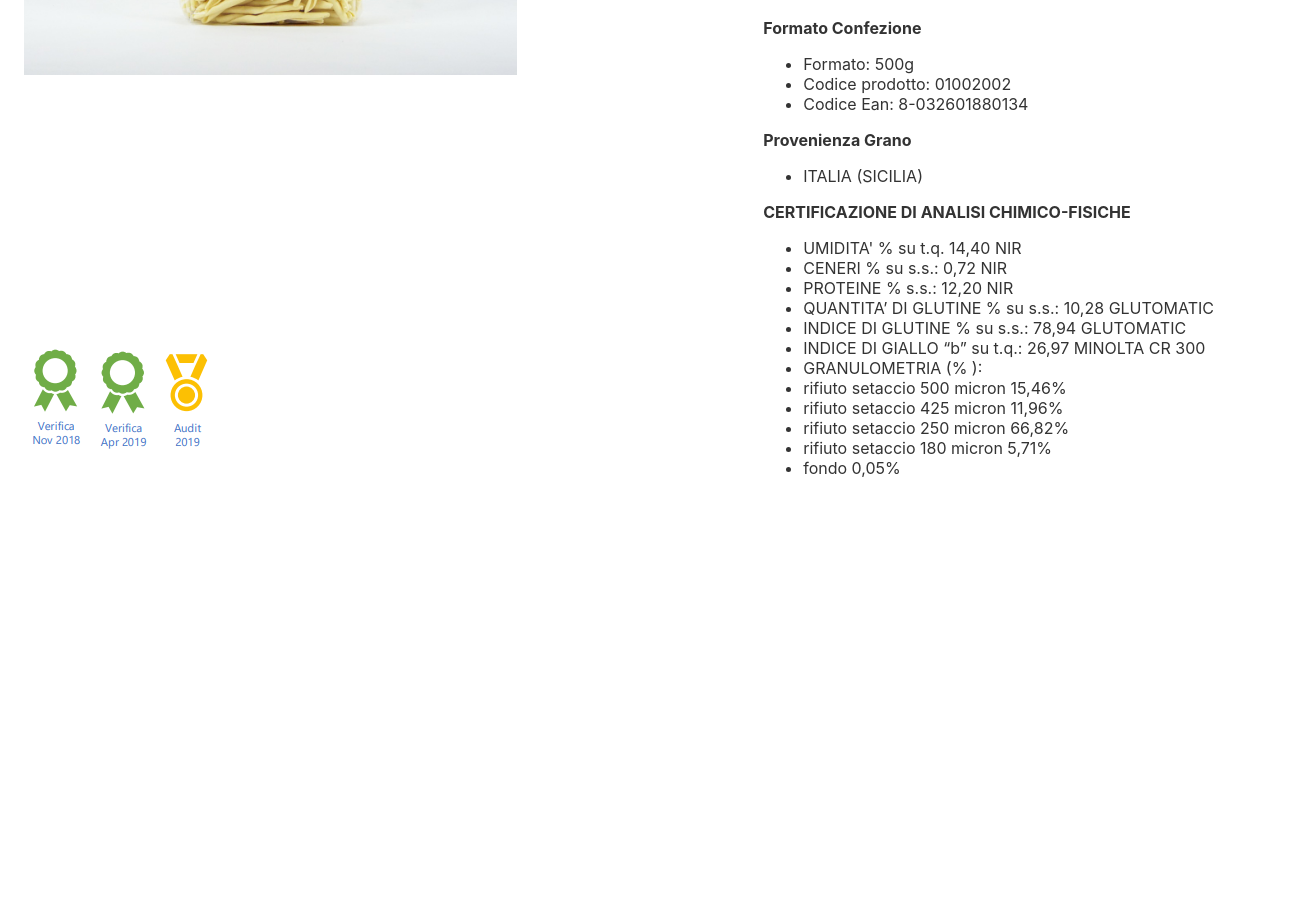
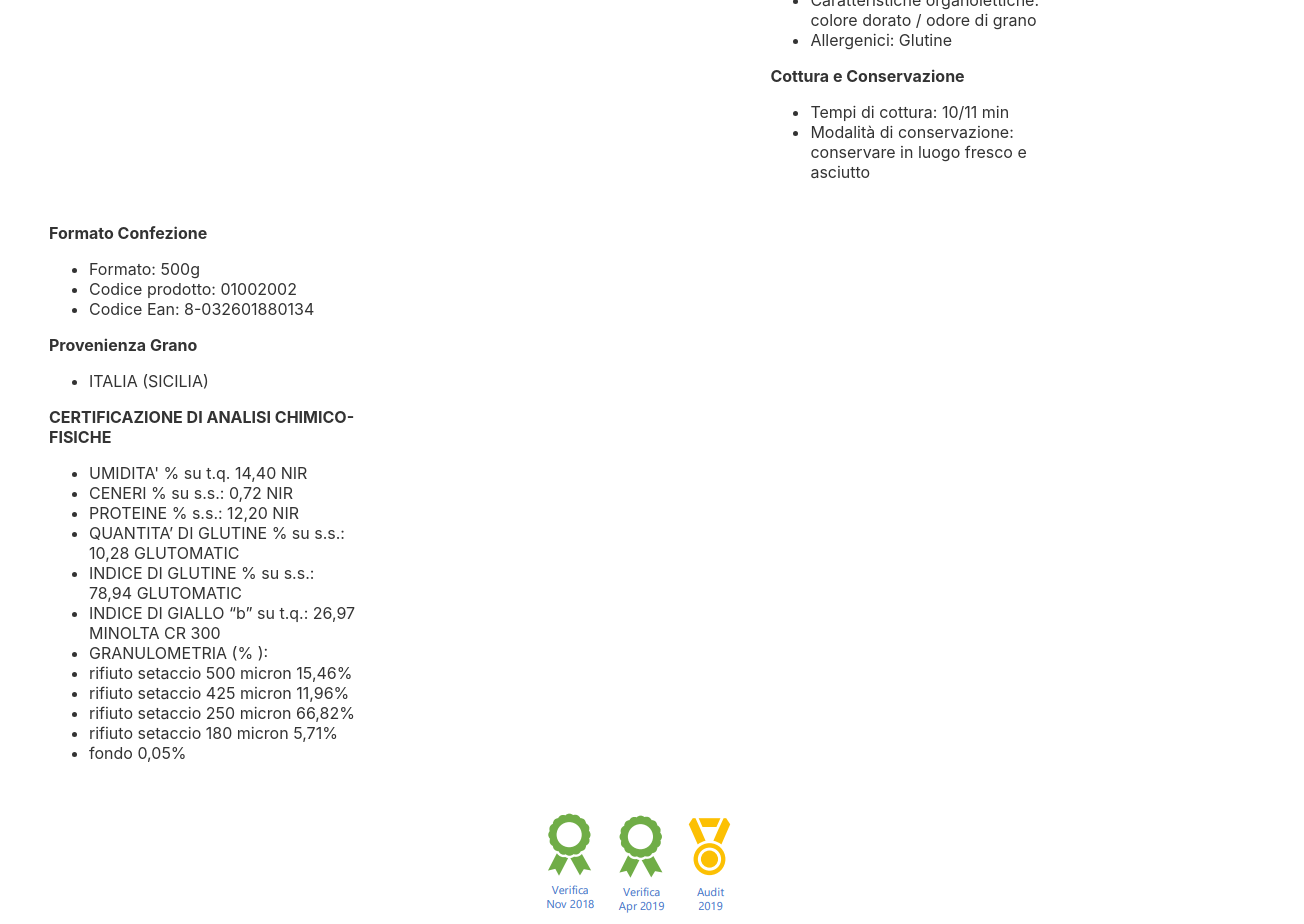
Before and after one commit to macettiandrea/astorino, a Svelte app: page / in a window 1280 px wide. Shown: the part 442-1366 px from the top of the page, 1304 px wide, since content can reach past the window. Before the commit the page ends 952 px from the top, so only its background shows below. Built offline with nearby package versions, Linux system fonts and the light colour scheme.

Commit message:
Update App.svelte

```diff
--- a/src/App.svelte
+++ b/src/App.svelte
@@ -3,11 +3,11 @@
 </script>
 
 <main>
-	<div class="immagine">
+	<div clas="colonna_sx">
 		<img id="img1" src="images/pasta2.jpeg" class="rounded float-left" alt="Immagine Pasta">
 	</div>
 
-	<div class="div2">
+	<div class="colonna_dx">
 		<b>Valori nutrizionali per 100g</b>
 		<ul>
 			<li>Energia:KJ 1480 / Kcal 350</li>
@@ -29,6 +29,9 @@
 			<li>Tempi di cottura: 10/11 min</li>
 				<li>Modalità di conservazione: conservare in luogo fresco e asciutto</li>
 	</ul>
+
+</div>
+	<div class="colonna_dx2">
 		<b>Formato Confezione</b>
 		<ul>
 		<li>Formato: 500g</li>
@@ -38,7 +41,7 @@
 		<b>Provenienza Grano</b>
 		<ul>
 		<li>ITALIA (SICILIA)</li>
-	</ul>
+		</ul>
 
 			<b>CERTIFICAZIONE DI ANALISI CHIMICO-FISICHE</b>
 			<ul>
@@ -51,7 +54,7 @@
 						<li>QUANTITA’ DI GLUTINE % su s.s.: 10,28 GLUTOMATIC</li>
 
 							<li>INDICE DI GLUTINE % su s.s.: 78,94 GLUTOMATIC</li>
-								<li>INDICE DI GIALLO “b” su t.q.: 26,97 MINOLTA CR 300</li>
+				<li>INDICE DI GIALLO “b” su t.q.: 26,97 MINOLTA CR 300</li>
 
 									<li>GRANULOMETRIA (% ):</li>
 
@@ -62,20 +65,15 @@
 												<li>rifiuto setaccio 250 micron 66,82%</li>
 													<li>rifiuto setaccio 180 micron 5,71%</li>
 														<li>fondo 0,05%
-	</ul>
-	</div>
+		</ul>
+
+</div>
 	<div class="certificazioni">
-		<table class="certificati">
-			<tbody>
-			<tr>
 			<a href="https://algoexplorer.io/tx/DQIEJ3ZNNT2LRAFHTDESEONZFJP7FA35PRS6LLUQ7Y24RGT4DVEA" valign=”top” width=”186″ ><img src="images/certificato1.png" class="rounded float-left" alt=" "></a>
 			<a href="https://algoexplorer.io/tx/ZTFUZVEQW7QEOZCBKUKEKLMEMCQTUZVYYUQ4NIVPV3FUMY5557GQ" valign=”top” width=”186″ ><img src="images/certificato2.png" class="rounded float-left" alt=" "></a>
 			<a href="https://algoexplorer.io/tx/DHNKUC2UTC7CUO5DBR3L4PQ4W23KZ627XIAEVQW62RUYZAY7CSZA" valign=”top” width=”186″ ><img src="images/certificato3.png" class="rounded float-left" alt=" "></a>
 
-		</tr></tbody></table>
 
-
-	</div>
 
 	<div style="clear: both;">
 		</div>
@@ -87,30 +85,42 @@
 		padding: 1em;
 		max-width: 240px;
 		margin: 0 auto;
+		margin-top:100px;
 	}
-	.div2 {
-		float: right;
-		text-align: justify;
-		width: 40%;
+
+	.colonna_sx {
+		float:left;
+		width: 50%;
+		margin: 25px;
+		padding: 25px;
 	}
+
+	.colonna_dx {
+		text-align: left;
+		float: left;
+		width: 25%;
+		margin-left: 300px;
+	}
+
+	.colonna_dx2 {
+		text-align: left;
+		float: left;
+		width: 25%;
+		margin: 25px;
+	}
+
+
 	#img1 {
-		width: 40%;
-  		height:40%;
+		width: 20%;
+  		height:auto;
 		float: left;
+		margin-left: 200px;
 	}
-	.certificati {
-		position:relative;
+	.certificazioni {
+		float:left;
+		width: 100%;
 		bottom:0;
 		padding: 0;
-	}
-
-	.certificazioni {
-width : 100%;
-height : 20px;
-text-align : right;
-position:absolute;
-bottom:0;
-float: left;
 	}
 
 	@media (min-width: 640px) {
```
